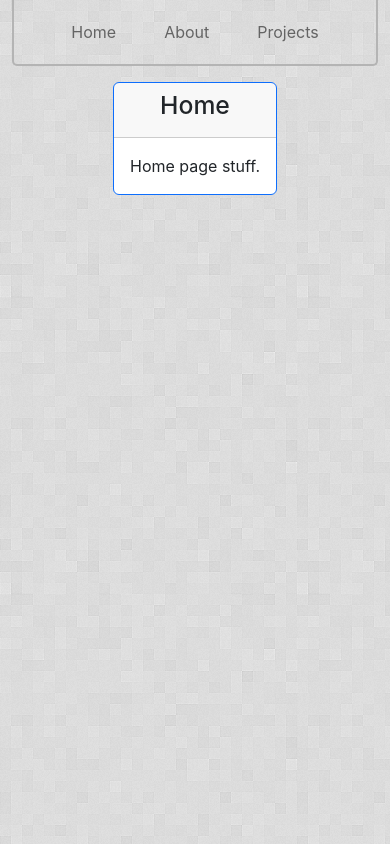
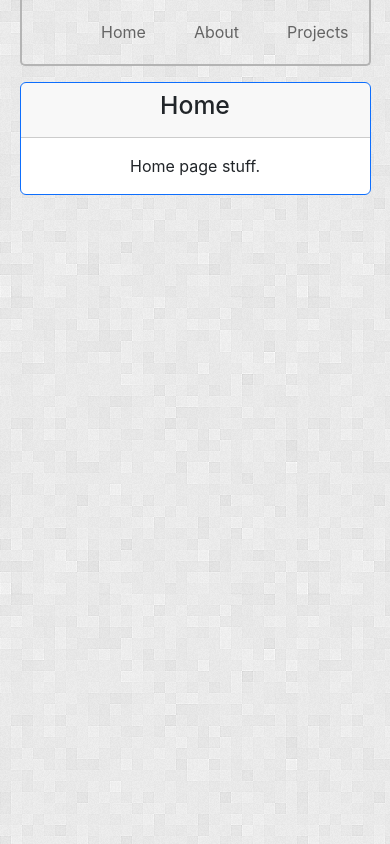
Before and after one commit to JMAdsit/personal-website, a React (Create React App) app: page / in a window 390 px wide. Built offline with nearby package versions, Linux system fonts and the light colour scheme.

Commit message:
added basic responsiveness

```diff
--- a/src/components/MainCard.js
+++ b/src/components/MainCard.js
@@ -11,7 +11,6 @@ function MainCard({title, body}) {
         </div>
 
         <div className="card-body">
-
             <p className="card-text">
                 {body}
             </p>
--- a/src/index.css
+++ b/src/index.css
@@ -5,8 +5,8 @@ body {
     sans-serif;
   -webkit-font-smoothing: antialiased;
   -moz-osx-font-smoothing: grayscale;
-  background-color: #eeeeee;
-  background-image: url("bright-squares.png");
+  background-color: #ffffff;
+  background-image: url("./assets/bright-squares.png");
 }
 
 code {
@@ -14,11 +14,13 @@ code {
     monospace;
 }
 
-.nav-buffer {
-
+.main-content-box {
+  width: 1200px;
+  text-align: center;
 }
 
 .navbar {
+  width: 1200px;
   padding: 20px;
   border-bottom: 2px solid;
   border-left: 2px solid;
@@ -26,6 +28,16 @@ code {
   border-color: rgb(180, 180, 180);
   border-bottom-left-radius: 5px;
   border-bottom-right-radius: 5px;
+}
+
+@media (max-width: 1333px) {
+  .navbar {
+    width: 90%;
+  }
+
+  .main-content-box {
+    width: 90%;
+  }
 }
 
 .nav-link {
--- a/src/navigation/Menu.js
+++ b/src/navigation/Menu.js
@@ -1,24 +1,17 @@
 import React from "react";
 import NavButton from "../components/NavButton";
 import Stack from 'react-bootstrap/Stack';
-import { Container, Row, Col } from "react-bootstrap";
 
 function Menu() {
     return (
         <header role="banner">
-            <Container>
-                <Row>
-                    <Col>
-                        <nav id="nav" className="navbar justify-content-center">
+            <nav id="nav" className="navbar justify-content-end m-auto">
                 <Stack direction="horizontal" gap={5}>
                     <NavButton name="Home" link="/" />
                     <NavButton name="About" link="/aboutme" />
                     <NavButton name="Projects" link="/projects" />
                 </Stack>
             </nav>
-                    </Col>
-                </Row>
-            </Container>
         </header>
     );
 }
--- a/src/pages/Home.js
+++ b/src/pages/Home.js
@@ -6,7 +6,7 @@ function Home() {
     let body = "Home page stuff.";
 
     return (
-        <div className="d-flex flex-column justify-content-center">
+        <div className="main-content-box flex-column justify-content-center m-auto">
             <MainCard
                 title={title}
                 body={body}
```
Also changed, not shown: src/App.css (deleted, +0 -38 lines), src/assets/bright-squares.png (renamed from src/bright-squares.png). Lines whose indentation alone changed are shown as unchanged.
